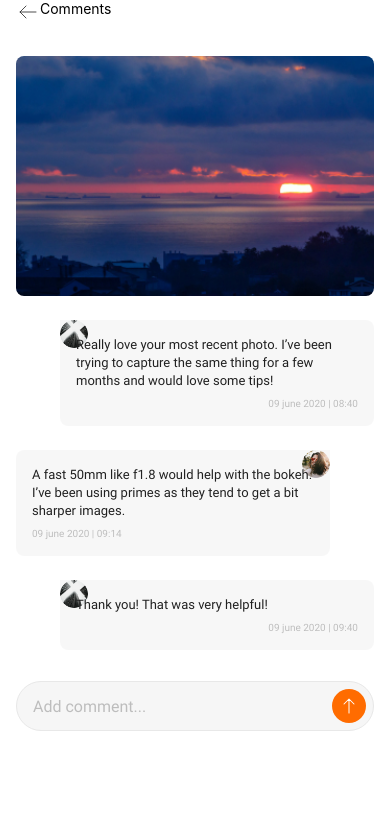
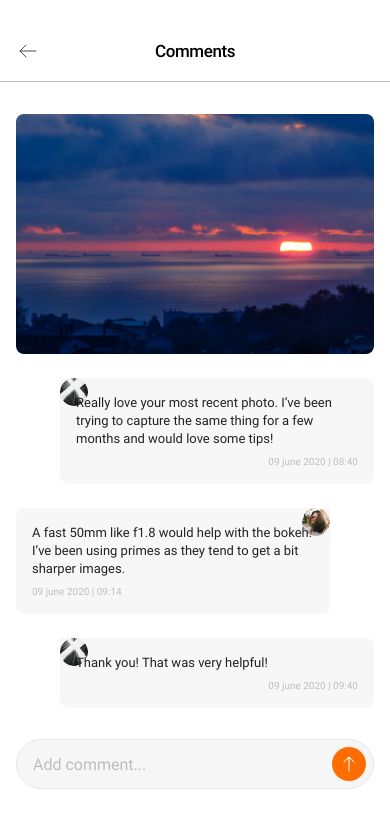
Before and after one commit to pashatagir/goit-hw-react-native, a React Native app: screen /Comments in a window 390 px wide. Shown: the top 828 px of the page. Built offline with nearby package versions, Linux system fonts and the light colour scheme.

Commit message:
fixed header in mapscreen and commentscreen

```diff
--- a/Screens/MainScreens/Home.js
+++ b/Screens/MainScreens/Home.js
@@ -23,8 +23,10 @@ export const Home = ({ navigation }) => {
         tabBarStyle: {
           height: 83,
           paddingTop: 9,
+          paddingHorizontal: 16,
           boxShadow: '0px -0.5px 0px rgba(0, 0, 0, 0.3)',
           paddingLeft: 45,
+          position: 'absolute',
         },
       }}
     >
--- a/Screens/MainScreens/ProfileScreen.js
+++ b/Screens/MainScreens/ProfileScreen.js
@@ -97,7 +97,7 @@ export const ProfileScreen = ({ route, navigation }) => {
             </View>
           )}
           <Text style={profileStyles.title}>Natali Romanova</Text>
-          <SafeAreaView style={{ flex: 1, paddingBottom: 83 }}>
+          <SafeAreaView style={{ flex: 1, paddingBottom: 123 }}>
             <FlatList
               data={posts}
               renderItem={({ item, index }) => (
--- a/Screens/NestedScreens/CommentsScreen.js
+++ b/Screens/NestedScreens/CommentsScreen.js
@@ -8,7 +8,6 @@ import {
   Text,
   TextInput,
   View,
-  StatusBar,
   TouchableOpacity,
 } from 'react-native';
 import { fonts } from '../../assets/fonts/fonts';
@@ -68,24 +67,21 @@ export const CommentsScreen = ({ navigation }) => {
       text: text.trim(),
       date: format(Date.now(), 'dd MMMM yyy | kk:mm'),
     };
-    setComments([...comments, newComment]);
+    setComments(prevState => [...prevState, newComment]);
     setText('');
     Keyboard.dismiss();
   };
 
   return (
     <Container>
-      <View
-        style={{
-          marginLeft: 16,
-          flexDirection: 'row',
-          alignSelf: 'flex-start',
-        }}
-      >
-        <TouchableOpacity onPress={() => navigation.navigate('Posts')}>
+      <View style={styles.header}>
+        <TouchableOpacity
+          onPress={() => navigation.navigate('Posts')}
+          style={styles.button}
+        >
           <ArrowLeftIcon />
         </TouchableOpacity>
-        <Text>Comments</Text>
+        <Text style={styles.title}>Comments</Text>
       </View>
       <View
         style={{
@@ -217,4 +213,24 @@ const styles = StyleSheet.create({
     lineHeight: 18.75,
   },
   wrapperInput: { position: 'relative' },
+  header: {
+    marginTop: 20,
+    height: 62,
+    width: '100%',
+    borderBottomWidth: 1,
+    borderBottomColor: '#BDBDBD',
+    alignItems: 'center',
+    justifyContent: 'center',
+    paddingHorizontal: 16,
+  },
+  button: {
+    position: 'absolute',
+    left: 16,
+  },
+  title: {
+    fontFamily: fonts.roboto500,
+    fontSize: 17,
+    letterSpacing: -0.408,
+    lineHeight: 22,
+  },
 });
--- a/Screens/NestedScreens/MapScreen.js
+++ b/Screens/NestedScreens/MapScreen.js
@@ -8,26 +8,21 @@ import {
 import { Container } from '../../Components/Container';
 import { ArrowLeftIcon } from '../../Components/Icons';
 import MapView, { Marker } from 'react-native-maps';
+import { fonts } from '../../assets/fonts/fonts';
 
 export const MapScreen = ({ navigation, route }) => {
   const { longitude, latitude } = route.params?.data;
   return (
     <Container>
-      <View style={styles.container}>
-        <View
-          style={{
-            marginTop: 88,
-            marginLeft: 16,
-            flexDirection: 'row',
-            alignSelf: 'flex-start',
-          }}
+      <View style={styles.header}>
+        <TouchableOpacity
+          onPress={() => navigation.navigate('Posts')}
+          style={styles.button}
         >
-          <TouchableOpacity onPress={() => navigation.navigate('Posts')}>
           <ArrowLeftIcon />
         </TouchableOpacity>
-          <Text>Map</Text>
+        <Text style={styles.title}>Map</Text>
       </View>
-
       <MapView
         style={styles.mapStyle}
         region={{
@@ -37,7 +32,6 @@ export const MapScreen = ({ navigation, route }) => {
           longitudeDelta: 0.0421,
         }}
         mapType="standard"
-          // minZoomLevel={15}
         onMapReady={() => console.log('Map is ready')}
         onRegionChange={() => console.log('Region change')}
       >
@@ -47,17 +41,30 @@ export const MapScreen = ({ navigation, route }) => {
           description="Hello"
         />
       </MapView>
-      </View>
     </Container>
   );
 };
 
 const styles = StyleSheet.create({
-  container: {
-    flex: 1,
-    backgroundColor: '#fff',
+  header: {
+    marginTop: 20,
+    height: 62,
+    width: '100%',
+    borderBottomWidth: 1,
+    borderBottomColor: '#BDBDBD',
     alignItems: 'center',
     justifyContent: 'center',
+    paddingHorizontal: 16,
+  },
+  button: {
+    position: 'absolute',
+    left: 16,
+  },
+  title: {
+    fontFamily: fonts.roboto500,
+    fontSize: 17,
+    letterSpacing: -0.408,
+    lineHeight: 22,
   },
   mapStyle: {
     width: Dimensions.get('window').width,
```
Lines whose indentation alone changed are shown as unchanged.
